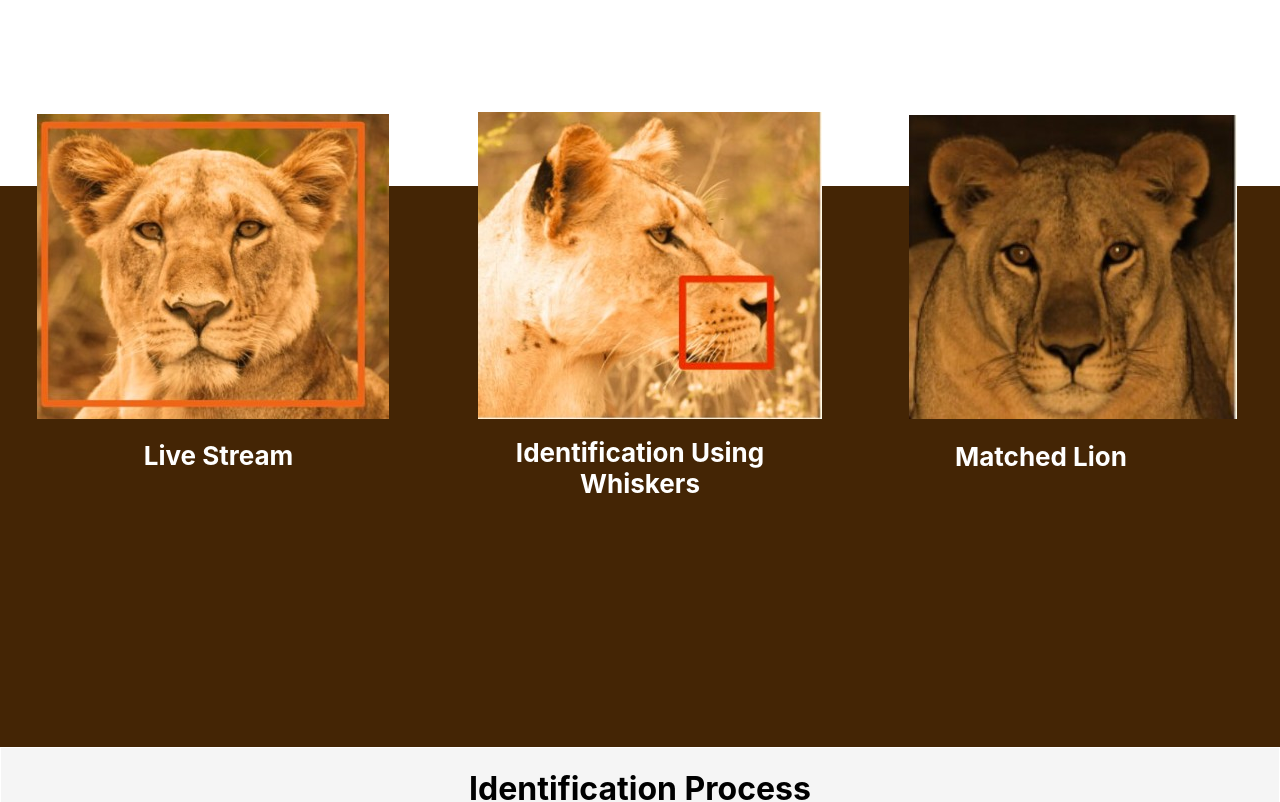
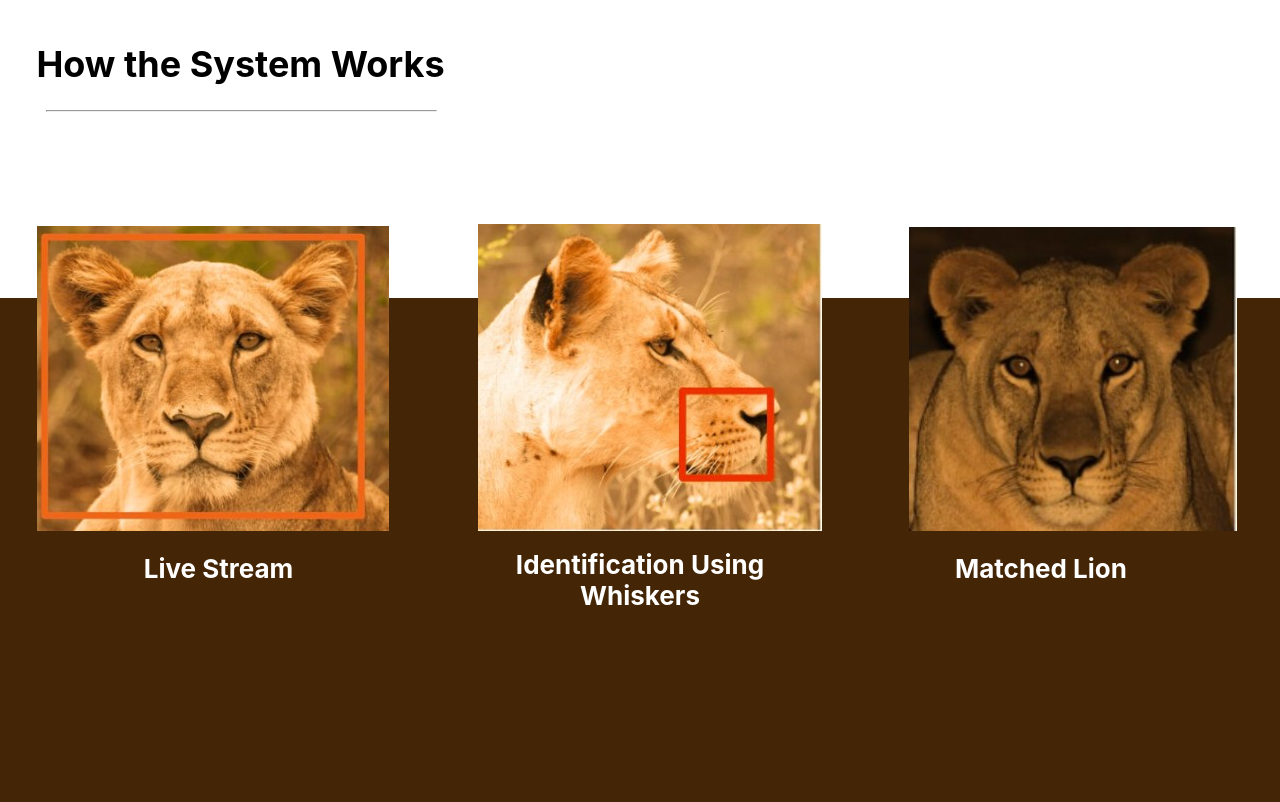
Before and after one commit to akirachix/Entare, a React (Create React App) app in the folder entare-project-website/: page / in a window 1280 px wide. Shown: the top 802 px of the page. Built offline with nearby package versions, Linux system fonts and the light colour scheme.

Commit message:
added styling

```diff
--- a/entare-project-website/src/components/Solution.css
+++ b/entare-project-website/src/components/Solution.css
@@ -1,3 +1,14 @@
+.system{
+    margin-left: -799px;
+    margin-top: 42px;
+    font-size: 36px;
+}
+.hr-one{
+    margin-left: 46px;
+    width: 389px;
+
+
+}
 .container{
     border: 1px solid  #442505;
     height: 82vh;
@@ -43,7 +54,7 @@
 }
 hr{
     width: 533px;
-    color: #E8733A  ;
+
 }
 .one{
     margin-left: -492px;
--- a/entare-project-website/src/components/Solution.js
+++ b/entare-project-website/src/components/Solution.js
@@ -7,7 +7,10 @@ import {FaVideo,FaCamera,FaMehBlank,FaFolder,FaNeuter, FaTv,IconName  } from 're
 const Solution = ()=>{
     return(
         <div>
+        <h1 className="system ">How the System Works</h1>
+        <hr className="hr-one"/>
     <div className="container">
+
 <div className="images">
     {/* <FaPlus className="plus"/> */}
 <img className="image-one" src={liona}/>
@@ -24,7 +27,7 @@ const Solution = ()=>{
     <h1 className="process">Identification Process</h1>
     <hr/>
 
-    <div className="icon-one">
+    <div className="icon-one" >
 
     <h1>Live Streaming</h1>
     <p>User will have to start a live stream.
```
